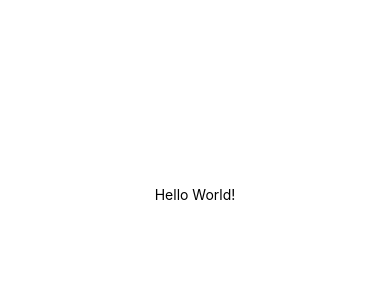
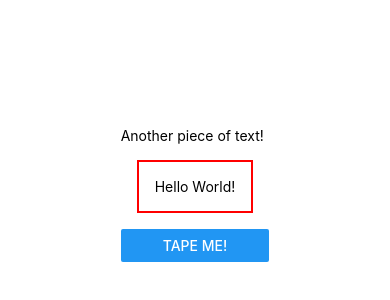
Before and after one commit to amitroy497/full-native-study-using-expo, a React Native app: screen / in a window 390 px wide. Shown: the part 228-528 px from the top of the page. Built offline with nearby package versions, Linux system fonts and the light colour scheme.

Commit message:
1. Inline styles

```diff
--- a/App.js
+++ b/App.js
@@ -1,11 +1,10 @@
-import { StatusBar } from 'expo-status-bar';
-import { StyleSheet, Text, View } from 'react-native';
+import { StyleSheet, View } from 'react-native';
+import Main from './src/1-InlineStyles';
 
 export default function App() {
 	return (
 		<View style={styles.container}>
-			<Text>Hello World!</Text>
-			<StatusBar style='auto' />
+			<Main />
 		</View>
 	);
 }
--- /dev/null
+++ b/src/1-InlineStyles/index.js
@@ -0,0 +1,19 @@
+import { Button, Text, View } from 'react-native';
+
+const Main = () => {
+	return (
+		<View>
+			<View>
+				<Text>Another piece of text!</Text>
+			</View>
+			<Text
+				style={{ margin: 16, borderWidth: 2, borderColor: 'red', padding: 16 }}
+			>
+				Hello World!
+			</Text>
+			<Button title='Tape me!' />
+		</View>
+	);
+};
+
+export default Main;
```
